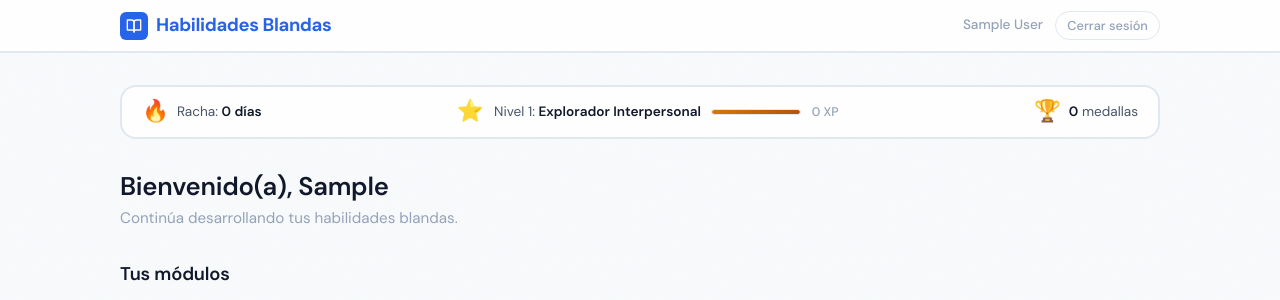
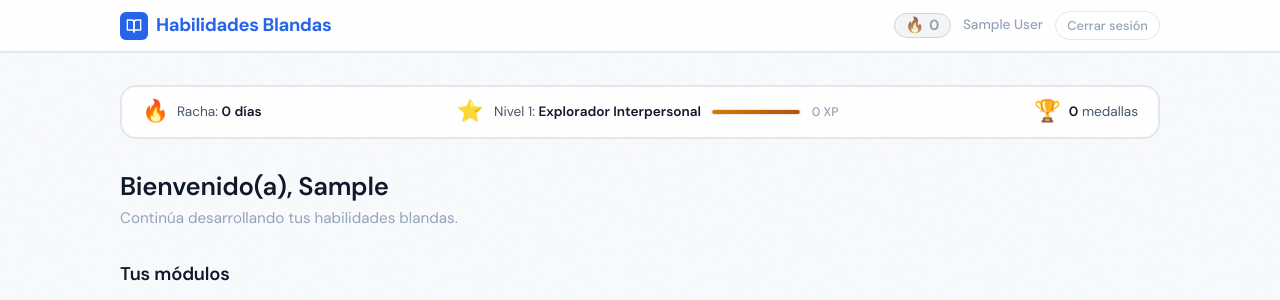
Before and after one commit to ludev84/gamification, a Django app: page / in a window 1280 px wide. Shown: the top 300 px of the page. Run offline with Django 5.2, Linux system fonts and the light colour scheme; the visitor is signed in with stand-in values (Sample User, id 1); data that the repository does not hold is empty.

Commit message:
Add streak for correct answers

```diff
--- a/soft_skills/models.py
+++ b/soft_skills/models.py
@@ -89,6 +89,10 @@ class UserProfile(models.Model):
     current_streak = models.PositiveIntegerField(default=0)
     longest_streak = models.PositiveIntegerField(default=0)
     last_activity_date = models.DateField(null=True, blank=True)
+    # Answer streak: consecutive first-attempt-correct answers across all lessons/modules.
+    # Resets to 0 on the first wrong first-attempt; retries do NOT affect it.
+    current_answer_streak = models.PositiveIntegerField(default=0)
+    longest_answer_streak = models.PositiveIntegerField(default=0)
 
     def __str__(self):
         return f'{self.user.username} - {self.level_name}'
--- a/soft_skills/static/soft_skills/css/styles.css
+++ b/soft_skills/static/soft_skills/css/styles.css
@@ -197,6 +197,53 @@ strong { font-weight: 600; }
     padding: 0;
 }
 
+/* Answer streak chip — consecutive first-attempt-correct answers, persistent across lessons. */
+.answer-streak {
+    display: inline-flex;
+    align-items: center;
+    gap: 0.3rem;
+    padding: 0.25rem 0.65rem;
+    border-radius: var(--r-full);
+    background: var(--gold-ghost);
+    border: 1.5px solid var(--gold);
+    color: var(--gold-dark);
+    font-size: 0.85rem;
+    font-weight: 600;
+    line-height: 1;
+    cursor: default;
+    transition: all 0.2s;
+}
+
+.answer-streak:hover {
+    background: var(--gold-light);
+    transform: translateY(-1px);
+    box-shadow: 0 2px 6px rgba(217, 119, 6, 0.18);
+}
+
+.answer-streak__icon {
+    font-size: 0.95rem;
+    line-height: 1;
+}
+
+.answer-streak__count {
+    font-family: var(--font-display);
+    font-weight: 700;
+    font-size: 0.92rem;
+}
+
+/* Dimmed look when the user hasn't started a streak yet (or just lost one). */
+.answer-streak--zero {
+    background: var(--cream-dark);
+    border-color: var(--border-dark);
+    color: var(--text-muted);
+    filter: grayscale(0.6);
+}
+
+.answer-streak--zero:hover {
+    background: var(--border);
+    box-shadow: none;
+}
+
 .nav-logout-btn {
     background: none;
     border: 1px solid var(--border);
--- a/soft_skills/views.py
+++ b/soft_skills/views.py
@@ -265,7 +265,8 @@ def submit_answer(request, lesson_id):
     is_correct = selected_answer == question.correct_answer
 
     if existing_response is None:
-        # First attempt — award XP, create the row, count toward daily activity.
+        # First attempt — award XP, create the row, count toward daily activity,
+        # and update the cross-lesson answer-streak counter.
         response_xp = GamificationService.award_response_xp(request.user, is_correct)
         UserResponse.objects.create(
             user=request.user,
@@ -280,6 +281,15 @@ def submit_answer(request, lesson_id):
         activity, _ = DailyActivity.objects.get_or_create(user=request.user, date=today)
         activity.questions_answered += 1
         activity.save()
+
+        profile = request.user.profile
+        if is_correct:
+            profile.current_answer_streak += 1
+            if profile.current_answer_streak > profile.longest_answer_streak:
+                profile.longest_answer_streak = profile.current_answer_streak
+        else:
+            profile.current_answer_streak = 0
+        profile.save(update_fields=['current_answer_streak', 'longest_answer_streak'])
     else:
         # Retry — no XP, don't touch is_correct/selected_answer/xp_earned, don't double-count daily activity.
         # Only flip is_completed when the user finally gets it right.
--- a/templates/base.html
+++ b/templates/base.html
@@ -13,6 +13,13 @@
             <a href="{% url 'soft_skills:dashboard' %}" class="nav-brand">Habilidades Blandas</a>
             {% if user.is_authenticated %}
             <div class="nav-links">
+                {% if gam_profile %}
+                <span class="answer-streak {% if gam_profile.current_answer_streak == 0 %}answer-streak--zero{% endif %}"
+                      title="Racha de respuestas correctas seguidas. Mejor: {{ gam_profile.longest_answer_streak }}.">
+                    <span class="answer-streak__icon">🔥</span>
+                    <span class="answer-streak__count">{{ gam_profile.current_answer_streak }}</span>
+                </span>
+                {% endif %}
                 <span class="nav-user">{{ user.get_full_name|default:user.username }}</span>
                 <form method="post" action="{% url 'logout' %}" class="nav-logout-form">
                     {% csrf_token %}
```
Also changed, not shown: soft_skills/migrations/0004_userprofile_current_answer_streak_and_more.py (added).
